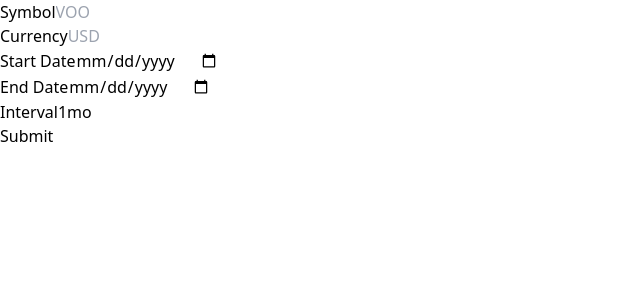
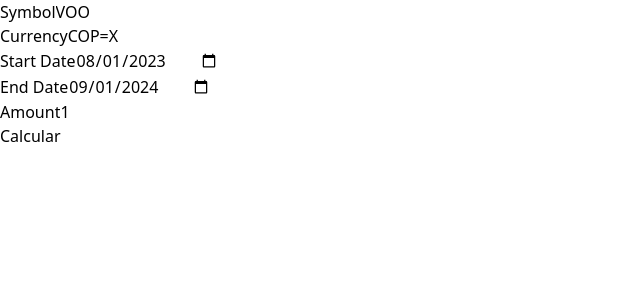
Before and after one commit to SirCodr/finn-track, a React (Vite) app: page / in a window 1280 px wide. Shown: the top 300 px of the page, without its empty margins (0-640 px from the left). Built offline with nearby package versions, Linux system fonts and the light colour scheme.

Commit message:
Refactor response rendering

```diff
--- a/src/pages/symbols.tsx
+++ b/src/pages/symbols.tsx
@@ -1,43 +1,43 @@
-import { FormEvent, useEffect, useState } from 'react'
-import { getTrackProfit } from '../services/track-profit'
-import { FetchTrackProfitParams, SymbolsHistoryResponse } from '../types'
-import DataTable from '../components/datatable'
+import { FormEvent, useEffect, useState } from 'react';
+import { getTrackProfit } from '../services/track-profit';
+import { FetchTrackProfitParams, SymbolsHistoryResponse } from '../types';
+import DataTable from '../components/datatable';
 
 const SymbolsPage = () => {
-  const [symbol, setSymbol] = useState('')
+  const [symbol, setSymbol] = useState('VOO');
   const [data, setData] = useState<FetchTrackProfitParams>({
-    currency: '',
-    startDate: '',
-    endDate: '',
-    interval: ''
-  })
-  const [response, setResponse] = useState<SymbolsHistoryResponse | null >(null)
+    currency: 'COP=X',
+    startDate: '2023-08-01',
+    endDate: '2024-09-01',
+    amount: 1
+  });
+  const [response, setResponse] = useState<SymbolsHistoryResponse | null>(null);
 
   function handleDataChange(inputName: string, value: unknown) {
     setData({
       ...data,
       [inputName]: value
-    })
+    });
   }
 
   async function handleSubmit(e: FormEvent) {
-    e.preventDefault()
-    const response = await getTrackProfit(symbol, data)
+    e.preventDefault();
+    const response = await getTrackProfit(symbol, data);
 
-    setResponse(response)
+    setResponse(response);
   }
 
   useEffect(() => {
-    console.log({ data })
-  }, [data])
+    console.log({ data });
+  }, [data]);
 
   return (
     <>
-      <form className='max-w-sm mx-auto' onSubmit={handleSubmit}>
-        <div className='mb-5'>
+      <form className='max-w-md mx-auto p-4 bg-white rounded-lg shadow-md sm:p-6' onSubmit={handleSubmit}>
+        <div className='mb-4'>
           <label
             htmlFor='symbol'
-            className='block mb-2 text-sm font-medium text-gray-900 dark:text-white'
+            className='block mb-2 text-sm font-medium text-gray-900'
           >
             Symbol
           </label>
@@ -45,16 +45,17 @@
             type='text'
             name='symbol'
             id='symbol'
-            className='bg-gray-50 border border-gray-300 text-gray-900 text-sm rounded-lg focus:ring-blue-500 focus:border-blue-500 block w-full p-2.5 dark:bg-gray-700 dark:border-gray-600 dark:placeholder-gray-400 dark:text-white dark:focus:ring-blue-500 dark:focus:border-blue-500 uppercase'
+            className='w-full p-3 text-sm border border-gray-300 rounded-lg focus:ring-blue-500 focus:border-blue-500'
             placeholder='VOO'
             onInput={(e) => setSymbol(e.currentTarget.value)}
+            value={symbol}
             required
           />
         </div>
-        <div className='mb-5'>
+        <div className='mb-4'>
           <label
             htmlFor='currency'
-            className='block mb-2 text-sm font-medium text-gray-900 dark:text-white'
+            className='block mb-2 text-sm font-medium text-gray-900'
           >
             Currency
           </label>
@@ -62,18 +63,19 @@
             type='text'
             name='currency'
             id='currency'
-            className='bg-gray-50 border border-gray-300 text-gray-900 text-sm rounded-lg focus:ring-blue-500 focus:border-blue-500 block w-full p-2.5 dark:bg-gray-700 dark:border-gray-600 dark:placeholder-gray-400 dark:text-white dark:focus:ring-blue-500 dark:focus:border-blue-500 uppercase'
+            className='w-full p-3 text-sm border border-gray-300 rounded-lg focus:ring-blue-500 focus:border-blue-500 uppercase'
             placeholder='USD'
             onInput={(e) =>
               handleDataChange(e.currentTarget.name, e.currentTarget.value)
             }
+            value={data.currency}
             required
           />
         </div>
-        <div className='mb-5'>
+        <div className='mb-4'>
           <label
             htmlFor='start-date'
-            className='block mb-2 text-sm font-medium text-gray-900 dark:text-white'
+            className='block mb-2 text-sm font-medium text-gray-900'
           >
             Start Date
           </label>
@@ -81,18 +83,18 @@
             type='date'
             name='startDate'
             id='start-date'
-            className='bg-gray-50 border border-gray-300 text-gray-900 text-sm rounded-lg focus:ring-blue-500 focus:border-blue-500 block w-full p-2.5 dark:bg-gray-700 dark:border-gray-600 dark:placeholder-gray-400 dark:text-white dark:focus:ring-blue-500 dark:focus:border-blue-500'
-            placeholder=''
+            className='w-full p-3 text-sm border border-gray-300 rounded-lg focus:ring-blue-500 focus:border-blue-500'
             onChange={(e) =>
               handleDataChange(e.currentTarget.name, e.currentTarget.value)
             }
+            value={data.startDate}
             required
           />
         </div>
-        <div className='mb-5'>
+        <div className='mb-4'>
           <label
             htmlFor='end-date'
-            className='block mb-2 text-sm font-medium text-gray-900 dark:text-white'
+            className='block mb-2 text-sm font-medium text-gray-900'
           >
             End Date
           </label>
@@ -100,44 +102,44 @@
             type='date'
             name='endDate'
             id='end-date'
-            className='bg-gray-50 border border-gray-300 text-gray-900 text-sm rounded-lg focus:ring-blue-500 focus:border-blue-500 block w-full p-2.5 dark:bg-gray-700 dark:border-gray-600 dark:placeholder-gray-400 dark:text-white dark:focus:ring-blue-500 dark:focus:border-blue-500'
-            placeholder=''
+            className='w-full p-3 text-sm border border-gray-300 rounded-lg focus:ring-blue-500 focus:border-blue-500'
             onChange={(e) =>
               handleDataChange(e.currentTarget.name, e.currentTarget.value)
             }
+            value={data.endDate}
             required
           />
         </div>
-        <div className='mb-5'>
+        <div className='mb-4'>
           <label
-            htmlFor='interval'
-            className='block mb-2 text-sm font-medium text-gray-900 dark:text-white'
+            htmlFor='amount'
+            className='block mb-2 text-sm font-medium text-gray-900'
           >
-            Interval
+            Amount
           </label>
           <input
-            type='text'
-            name='interval'
-            id='interval'
-            className='bg-gray-50 border border-gray-300 text-gray-900 text-sm rounded-lg focus:ring-blue-500 focus:border-blue-500 block w-full p-2.5 dark:bg-gray-700 dark:border-gray-600 dark:placeholder-gray-400 dark:text-white dark:focus:ring-blue-500 dark:focus:border-blue-500'
-            placeholder='1month'
+            type='number'
+            name='amount'
+            id='amount'
+            className='w-full p-3 text-sm border border-gray-300 rounded-lg focus:ring-blue-500 focus:border-blue-500'
+            placeholder='1'
             onInput={(e) =>
               handleDataChange(e.currentTarget.name, e.currentTarget.value)
             }
             required
-            defaultValue='1mo'
+            value={data.amount}
           />
         </div>
         <button
           type='submit'
-          className='text-white bg-blue-700 hover:bg-blue-800 focus:ring-4 focus:outline-none focus:ring-blue-300 font-medium rounded-lg text-sm w-full sm:w-auto px-5 py-2.5 text-center dark:bg-blue-600 dark:hover:bg-blue-700 dark:focus:ring-blue-800'
+          className='w-full py-2.5 text-sm font-medium text-center text-white bg-blue-600 rounded-lg hover:bg-blue-700 focus:ring-4 focus:outline-none focus:ring-blue-300'
         >
-          Submit
+          Calcular
         </button>
       </form>
       {response && <DataTable data={response} />}
     </>
-  )
-}
+  );
+};
 
-export default SymbolsPage
+export default SymbolsPage;
--- a/src/types.ts
+++ b/src/types.ts
@@ -14,7 +14,7 @@
   currency: string
   startDate: string
   endDate: string
-  interval: string
+  amount: number
 }
 
 //
--- a/src/utils/index.ts
+++ b/src/utils/index.ts
@@ -1,6 +1,11 @@
-export const formatter = new Intl.NumberFormat('es-CO', {
-  style: 'currency',
-  currency: 'COP',
-  minimumFractionDigits: 0, // Ajusta según la cantidad de decimales que quieras mostrar
-  maximumFractionDigits: 2
-})
+export const createFormatter = (currency: string) =>
+  new Intl.NumberFormat('es-CO', {
+    style: 'currency',
+    currency: currency,
+    minimumFractionDigits: 0, // Ajusta según la cantidad de decimales que quieras mostrar
+    maximumFractionDigits: 2,
+  })
+
+
+export const copFormatter = createFormatter('COP')
+export const usdFormatter = createFormatter('USD')
```
Also changed, not shown: src/components/datatable.tsx (+63 -17 lines).
